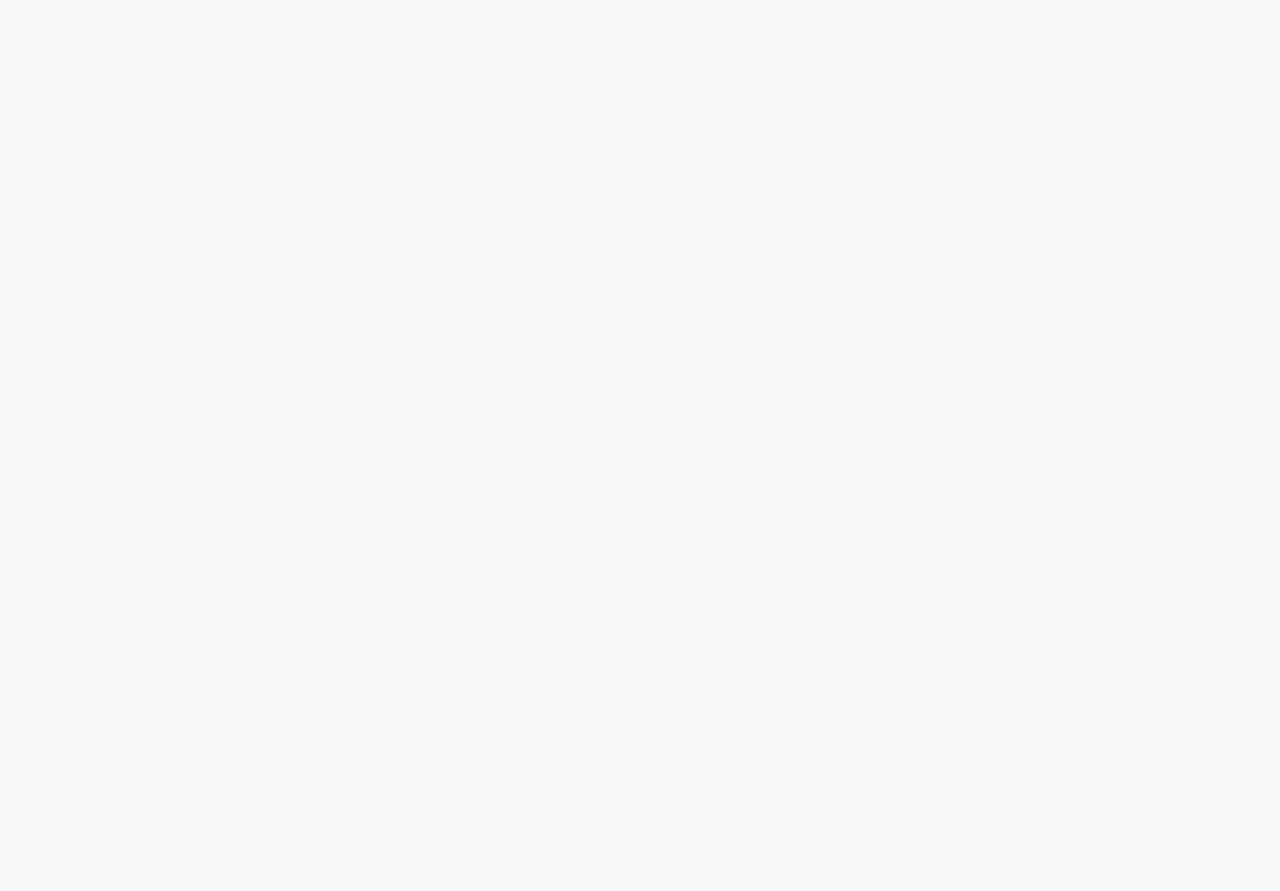
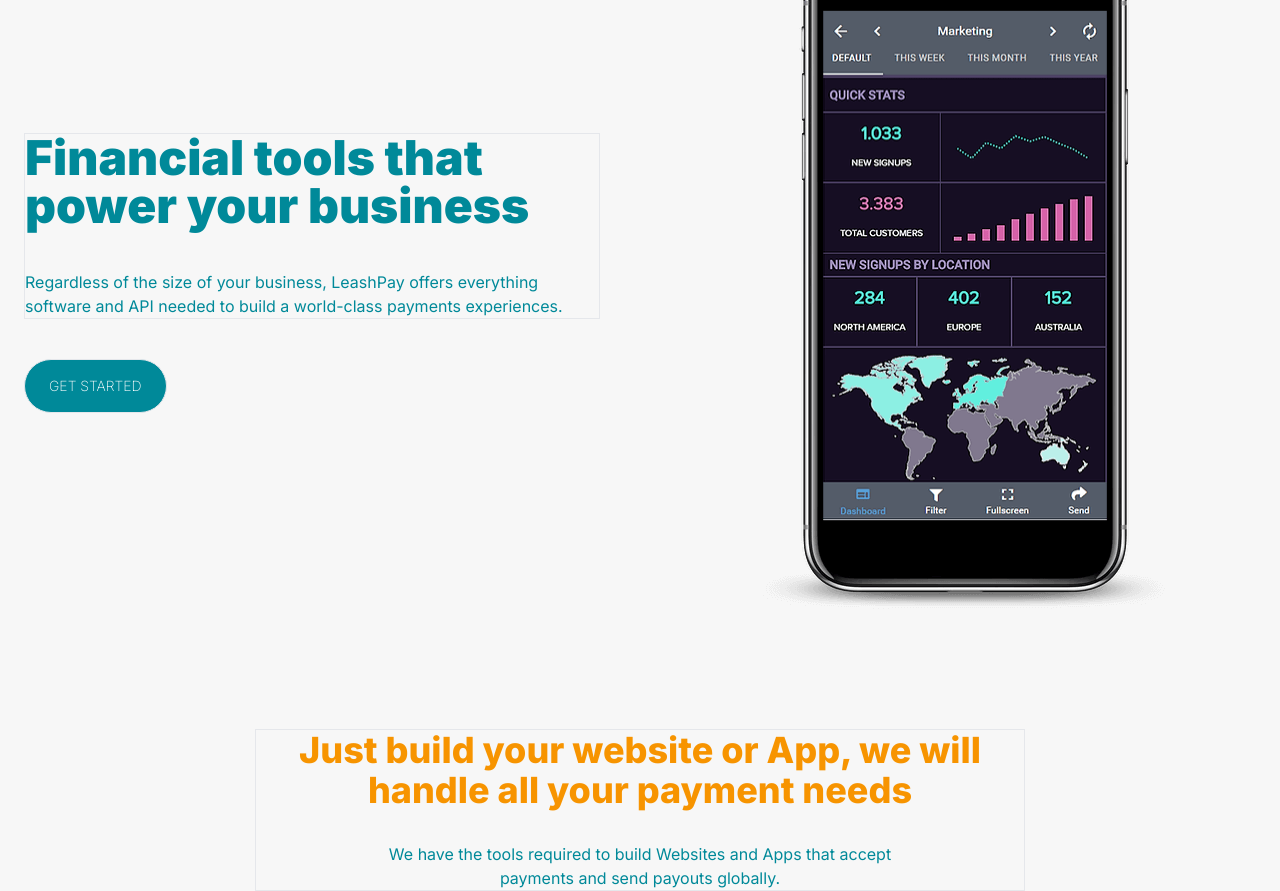
Before and after one commit to Leash-Pay/leashpay-web, a Next.js app: page / in a window 1280 px wide. Shown: the part 280-1171 px from the top of the page. Before the commit the page ends 800 px from the top, so only its background shows below. Built offline with nearby package versions, Linux system fonts and the light colour scheme.

Commit message:
updated page struture

```diff
--- a/src/app/page.tsx
+++ b/src/app/page.tsx
@@ -1,28 +1,56 @@
 import Image from "next/image";
 import Navbar from "../components/navbar";
 import MainLayout from "@/components/layouts/MainLayout";
-import { PrimaryButton } from "@/components/customUI";
+import { PrimaryButton, SecondaryButton } from "@/components/customUI";
 
 export default function Home() {
   return (
     <MainLayout>
-      <div>
-        <div className=" flex flex-col md:flex-row justify-between w-full border">
-          <div className="w-full">
-            <h1 className="font-extrabold text-3xl text-primary">
+      <div className="flex flex-col gap-10 md:mt-10">
+        <section className=" flex flex-col md:flex-row justify-between w-full  items-center gap-16 px-3 md:px-6">
+          <div className="w-full flex flex-col gap-10">
+            <div className="flex flex-col gap-10 max-w-xl border">
+              <h1 className="font-black text-4xl md:text-5xl text-primary">
                 Financial tools that power your business
               </h1>
-            <p>
+              <p className="text-primary font-normal text-base">
                 Regardless of the size of your business, LeashPay offers
-              everything software and API needed to build a world-class payments
-              experiences.
+                everything software and API needed to build a world-class
+                payments experiences.
               </p>
+            </div>
 
+            <div>
               <PrimaryButton text="Get Started" />
             </div>
-          <div className="w-full border">gg</div>
           </div>
-        <div></div>
+          <div className="w-full  flex justify-center">
+            <Image
+              src="/assets/img/phone.png"
+              alt="phone"
+              height={673}
+              width={415}
+              blurDataURL="/assets/img/phone.png"
+              className="h-1/2"
+            />
+          </div>
+        </section>
+        <section className="text-center px-3 md:px-4  w-full flex justify-center md:mt-20">
+          <div className=" flex flex-col gap-8 border items-center">
+            <div className="max-w-3xl">
+              <h1 className="text-secondary font-extrabold text-4xl md:text-4xl ">
+                Just build your website or App, we will handle all your payment
+                needs
+              </h1>
+            </div>
+            <div className="max-w-xl">
+              <p className="text-primary font-normal text-base ">
+                We have the tools required to build Websites and Apps that
+                accept payments and send payouts globally.
+              </p>
+            </div>
+          </div>
+        </section>
       </div>
     </MainLayout>
   );
--- a/src/components/customUI/index.tsx
+++ b/src/components/customUI/index.tsx
@@ -5,10 +5,36 @@
 
 const PrimaryButton = ({ text, onClickHandler }: PrimaryButtonProps) => {
   return (
-    <button className=" border bg-primary rounded-[40px] text-white px-4 whitespace-nowrap py-2.5 font-light">
-      {text}
+    <button
+      className={` group
+      border bg-primary rounded-[40px] h-auto w-auto text-white px-6  whitespace-nowrap py-4  uppercase  font-extralight
+    hover:bg-secondary
+      text-sm transition-all  transform hover:scale-105
+
+    `}
+    >
+      <div className="group-hover:scale-75 transition-all  transform ease-in-out">
+        {text}
+      </div>
     </button>
   );
 };
 
-export { PrimaryButton };
+const SecondaryButton = ({ text, onClickHandler }: PrimaryButtonProps) => {
+  return (
+    <button
+      className={` group
+      border bg-primary rounded-[40px] h-auto w-auto text-white px-6  whitespace-nowrap py-4  uppercase  font-extralight
+    hover:bg-white hover:text-primary hover:border-primary
+      text-sm transition-all  transform hover:scale-105
+
+    `}
+    >
+      <div className="group-hover:scale-75 transition-all  transform ease-in-out">
+        {text}
+      </div>
+    </button>
+  );
+};
+
+export { PrimaryButton, SecondaryButton };
--- a/src/components/layouts/MainLayout.tsx
+++ b/src/components/layouts/MainLayout.tsx
@@ -20,7 +20,7 @@
     <div className="h-full w-full  ">
       <Navbar />
 
-      <main className=" container mx-auto px-4 sm:px-0 flex flex-col h-full border border-red-700 relative mt-10 ">
+      <main className=" container mx-auto px-4 sm:px-0 flex flex-col h-full  border-red-700 relative mt-16 ">
         <div className="z-10">
           <PageTransition>{children}</PageTransition>
         </div>
--- a/tailwind.config.js
+++ b/tailwind.config.js
@@ -15,7 +15,7 @@
       },
       colors: {
         primary: "#008999",
-        secondary: "#AB2346",
+        secondary: "#F79400",
         purple: "#6600CC",
         ruby: "#CC0066",
       },
```
Also changed, not shown: public/assets/img/phone.png (added). Lines whose indentation alone changed are shown as unchanged.
